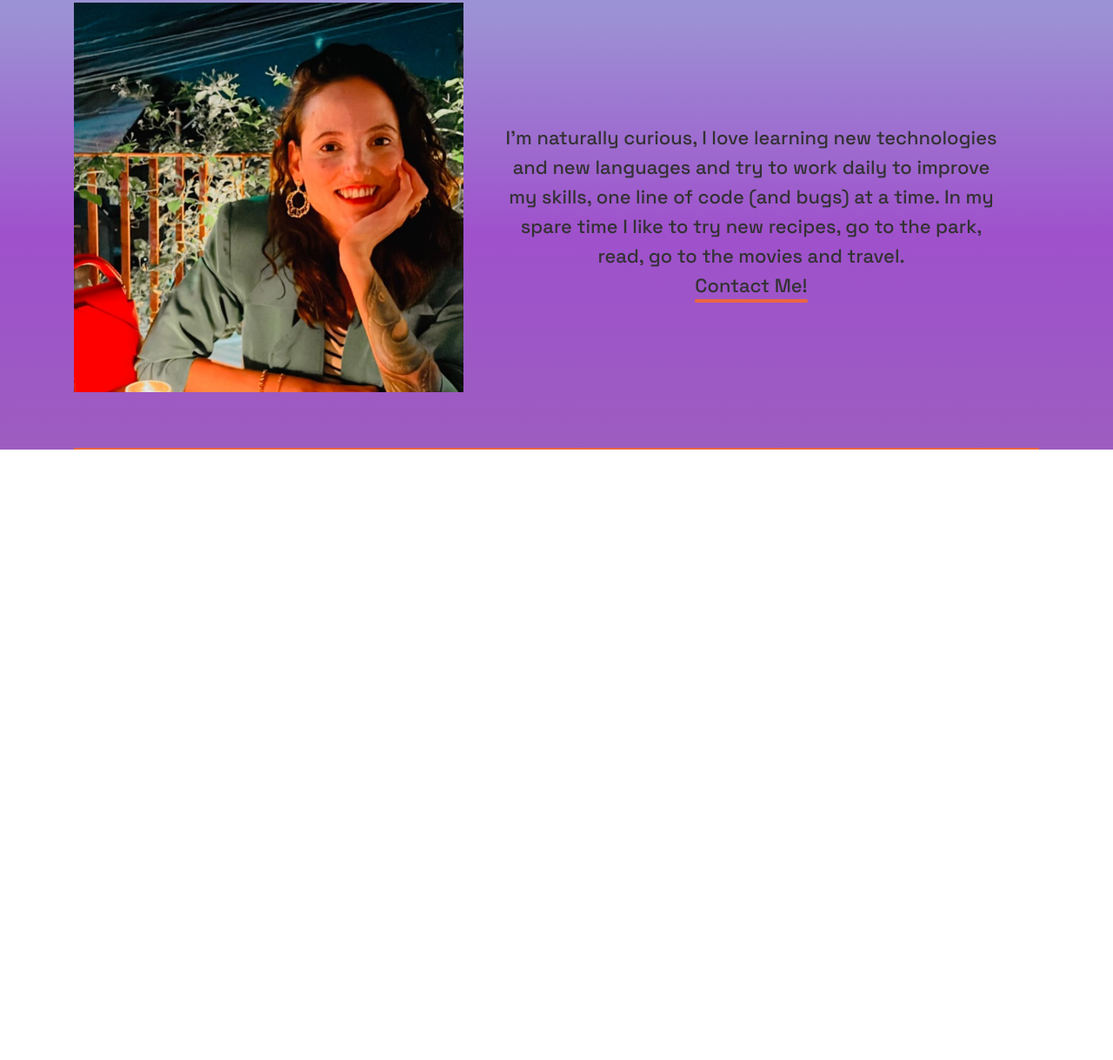
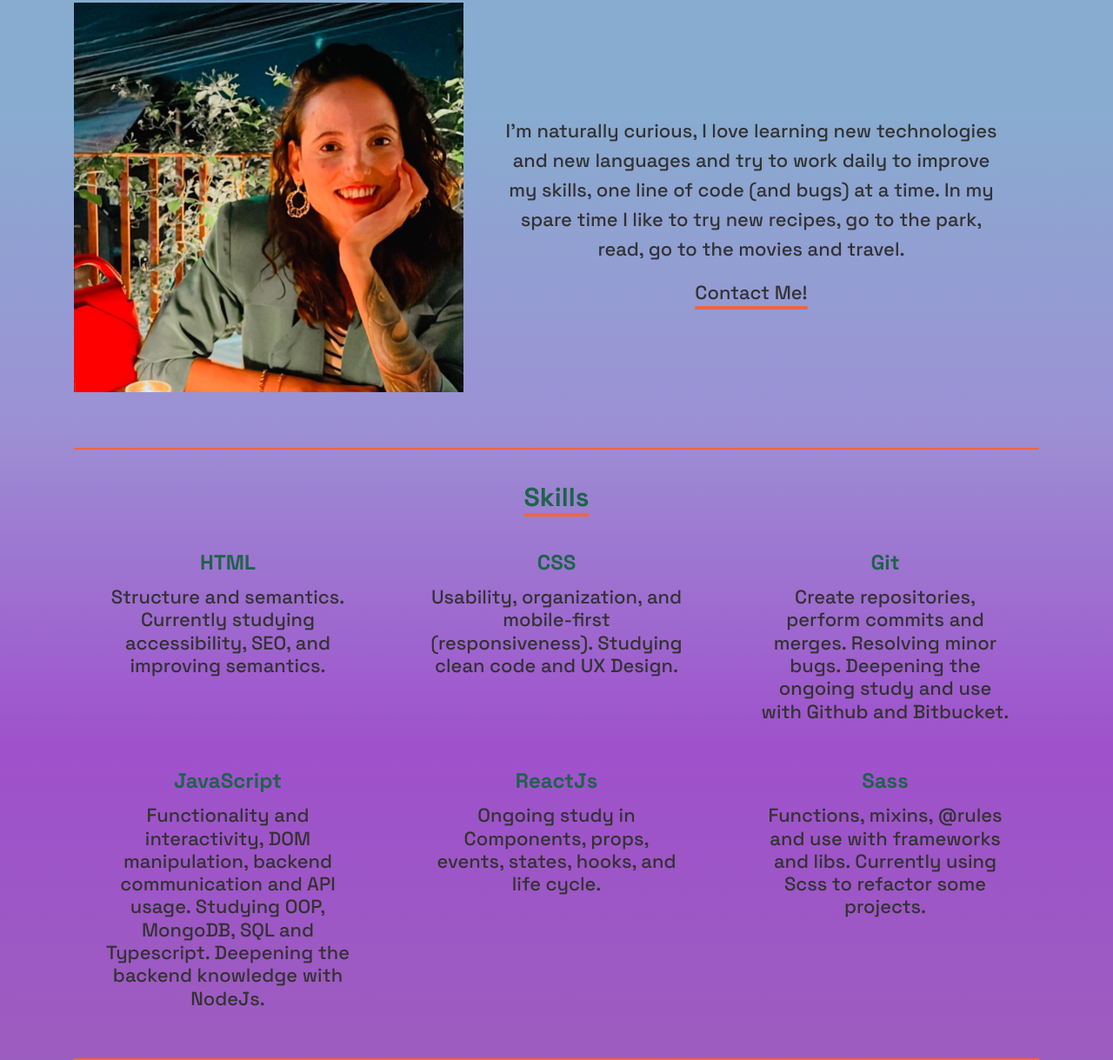
Before and after one commit to Caroline-Barbosa-Vilar/portfolio, a plain HTML site: page public/index.html in a window 1280 px wide. Shown: the part 967-2186 px from the top of the page at 87% size. Before the commit the page ends 1484 px from the top, so only its background shows below. Drawn offline with Linux system fonts and the light colour scheme.

Commit message:
create skills structure and style

```diff
--- a/public/index.html
+++ b/public/index.html
@@ -73,6 +73,36 @@
           </div>
         </div>
       </section>
+      <section class="skills" id="skills">
+        <h2 class="skills__title">Skills</h2>
+        <div class="skills__content">
+          <div class="skills__items">
+            <h3 class="skills__items--title">HTML</h3>
+            <p class="skills__items--text">Structure and semantics. Currently studying accessibility, SEO, and improving semantics.</p>
+          </div>
+          <div class="skills__items">
+            <h3 class="skills__items--title">CSS</h3>
+            <p class="skills__items--text">Usability, organization, and mobile-first (responsiveness). Studying clean code and UX Design.</p>
+          </div>
+          <div class="skills__items">
+            <h3 class="skills__items--title">Git</h3>
+            <p class="skills__items--text">Create repositories, perform commits and merges. Resolving minor bugs. Deepening the ongoing study and use with Github and Bitbucket.</p>
+          </div>
+          <div class="skills__items">
+            <h3 class="skills__items--title">JavaScript</h3>
+            <p class="skills__items--text">Functionality and interactivity, DOM manipulation, backend communication and API usage. Studying OOP, MongoDB, SQL and Typescript. Deepening the backend knowledge with NodeJs.</p>
+          </div>
+          <div class="skills__items">
+            <h3 class="skills__items--title">ReactJs</h3>
+            <p class="skills__items--text">Ongoing study in Components, props, events, states, hooks, and life cycle.</p>
+          </div>
+          <div class="skills__items">
+            <h3 class="skills__items--title">Sass</h3>
+            <p class="skills__items--text">Functions, mixins, @rules and use with frameworks and libs. Currently using Scss to refactor some projects.</p>
+          </div>
+        </div>
+      </section>
+
     </div>
   </body>
 </html>
--- a/public/styles/abstract/_global.scss
+++ b/public/styles/abstract/_global.scss
@@ -74,14 +74,16 @@ html {
 
 @mixin main-titles {
   color: $title-color;
-  font-size: $font-size-22;
+  font-size: $title-mobile;
   padding-bottom: 2rem;
   text-align: center;
   @include border-bottom;
   @include tablet {
+    font-size: $title-tablet;
     @include border-bottom-tablet;
   }
   @include desktop {
+    font-size: $title-desktop;
     @include border-bottom-desktop;
   }
 }
--- a/public/styles/abstract/_variables.scss
+++ b/public/styles/abstract/_variables.scss
@@ -11,7 +11,7 @@ $font-family: 'Space Grotesk', sans-serif;
 $font-size-18: 1.125rem;
 $font-size-20: 1.25rem;
 $font-size-22: 1.37rem;
-// $font-size-24: 1.5rem;
+$font-size-24: 1.5rem;
 // $font-size-28: 1.75rem;
 // $font-size-30: 1.875rem;
 $font-size-32: 2rem;
@@ -21,7 +21,7 @@ $container-padding: 2rem 0;
 $section-border: 2px solid $highlight-color;
 $text-align: center;
 $title-mobile: 1.5rem;
-$title-tablet: 1.75rem;
+$title-tablet: 1.68rem;
 $title-desktop: 1.875rem;
 $transition: 100ms ease-in-out;
 $transform-mb: scale(1.3);
--- a/public/styles/components/_about.scss
+++ b/public/styles/components/_about.scss
@@ -6,13 +6,6 @@
   @include wrapper;
   .about__title {
     @include main-titles;
-    font-size: $title-mobile;
-    @include tablet {
-      font-size: $title-tablet;
-    }
-    @include desktop {
-      font-size: $title-desktop;
-    }
   }
   .about__content {
     text-align: center;
@@ -31,7 +24,7 @@
     .about__desc {
       .about__desc--text {
         font-size: $font-size-18;
-        padding: 0 2.5rem;
+        padding: 0 2.5rem 1rem;
         @include desktop {
           font-size: $font-size-22;
           & span {
--- a/public/styles/components/_hero.scss
+++ b/public/styles/components/_hero.scss
@@ -14,6 +14,7 @@
     }
   }
   .hero__content {
+    margin: 2rem;
     padding: 2rem;
     position: absolute;
     text-align: center;
--- /dev/null
+++ b/public/styles/components/_skills.scss
@@ -0,0 +1,42 @@
+@import '../abstract/variables';
+
+.skills {
+  border-bottom: $section-border;
+  padding: $container-padding;
+  @include wrapper;
+  .skills__title {
+    @include main-titles;
+  }
+  .skills__content {
+    @include tablet {
+      display: grid;
+      gap: 24px;
+      grid-template-columns: repeat(2, 1fr);
+    }
+    @include desktop {
+      grid-template-columns: repeat(3, 1fr);
+    }
+    .skills__items {
+      text-align: $text-align;
+      padding: 0 2rem 1.5rem;
+      .skills__items--title {
+        color: $title-color;
+        font-size: $font-size-20;
+        padding-bottom: .5rem;
+        @include tablet {
+          font-size: $font-size-22;
+        }
+        @include desktop {
+          font-size: $font-size-24;
+        }
+      }
+      .skills__items--text {
+        font-size: $font-size-18;
+        line-height: 1.2;
+        @include desktop {
+          font-size: $font-size-22;
+        }
+      }
+    }
+  }
+}
--- a/public/styles/style.scss
+++ b/public/styles/style.scss
@@ -2,3 +2,4 @@
 @import 'components/header';
 @import 'components/hero';
 @import 'components/about';
+@import 'components/skills';
```
Also changed, not shown: public/styles/style.css, 1 other file.
